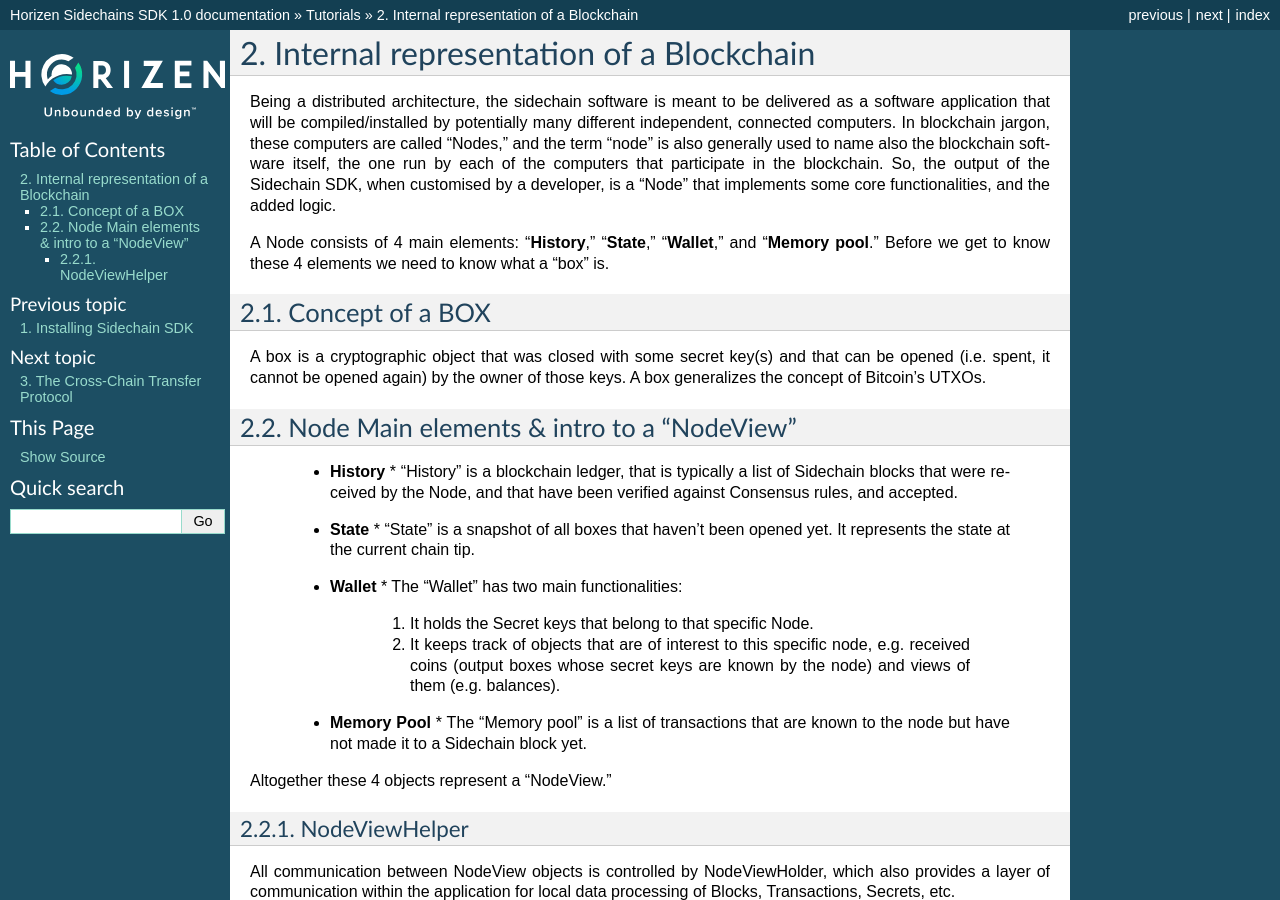
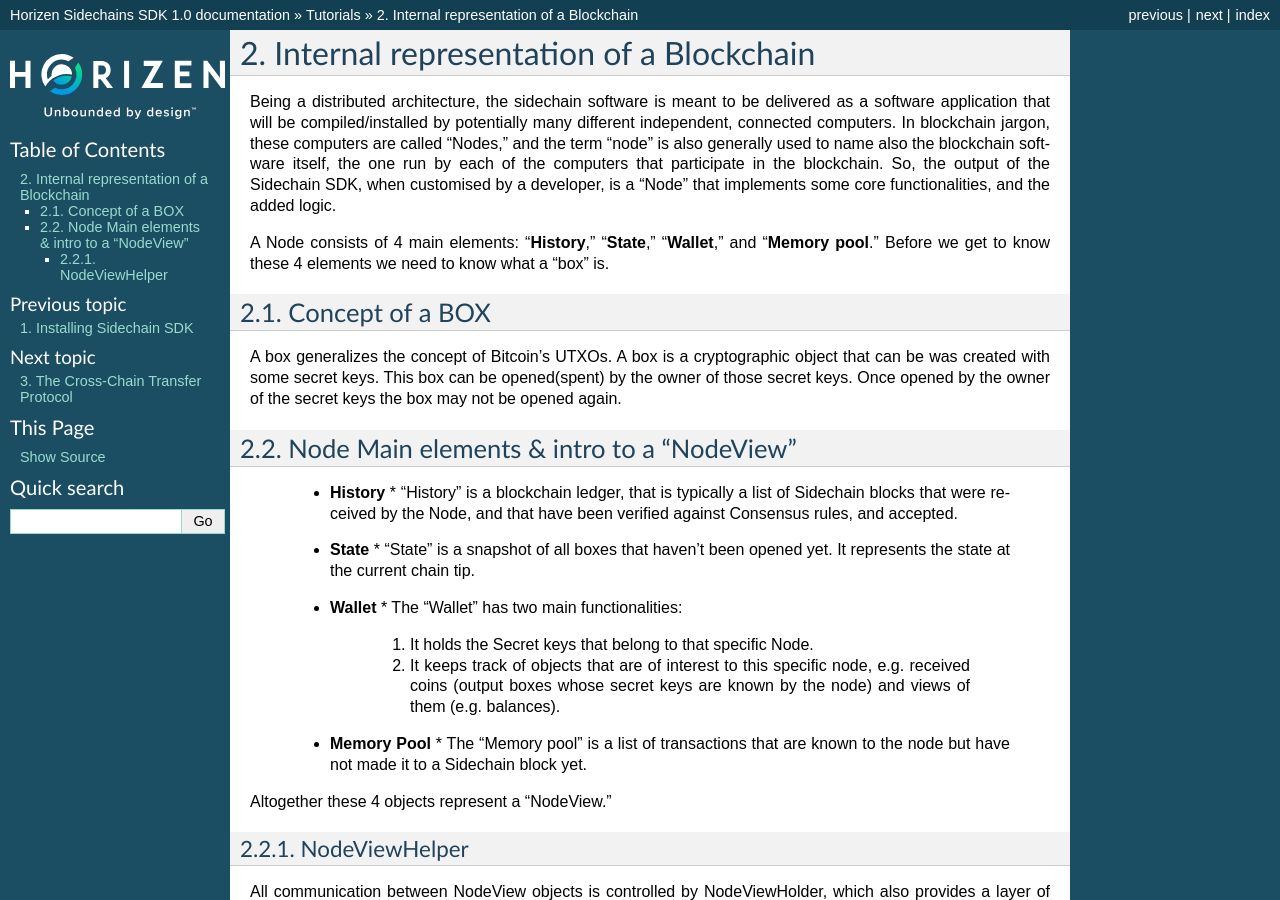
Before and after one commit to megaluck/documentation, a Sphinx documentation site: the page built from docs/introduction/02-blockchain-representation.rst, in a window 1280 px wide and 900 px high. Built offline with Sphinx 7.4.7, drawn with Linux system fonts in a browser that asks for light colours; pages that are not in the unit, such as notebooks, are missing from menus.

Commit message:
Update to  Box description
Reworder the box description and explanation

```diff
--- a/docs/introduction/02-blockchain-representation.rst
+++ b/docs/introduction/02-blockchain-representation.rst
@@ -10,7 +10,8 @@
 Concept of a BOX
 ****************
 
-A box is a cryptographic object that was closed with some secret key(s) and that can be opened (i.e. spent, it cannot be opened again) by the owner of those keys. A box generalizes the concept of Bitcoin’s UTXOs.
+A box generalizes the concept of Bitcoin’s UTXOs.
+A box is a cryptographic object that can be was created with some secret keys. This box can be opened(spent) by the owner of those secret keys. Once opened by the owner of the secret keys the box may not be opened again.
 
 Node Main elements & intro to a "NodeView"
 ******************************************
```
